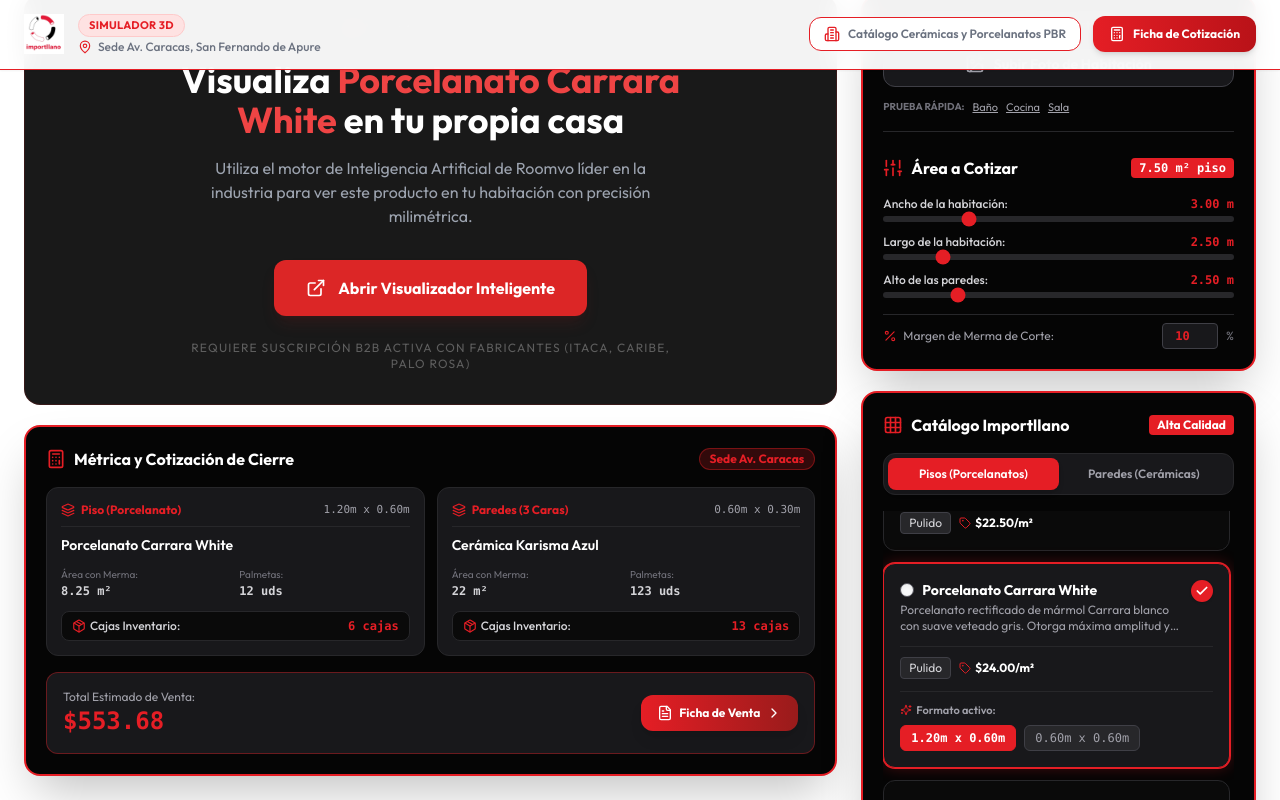
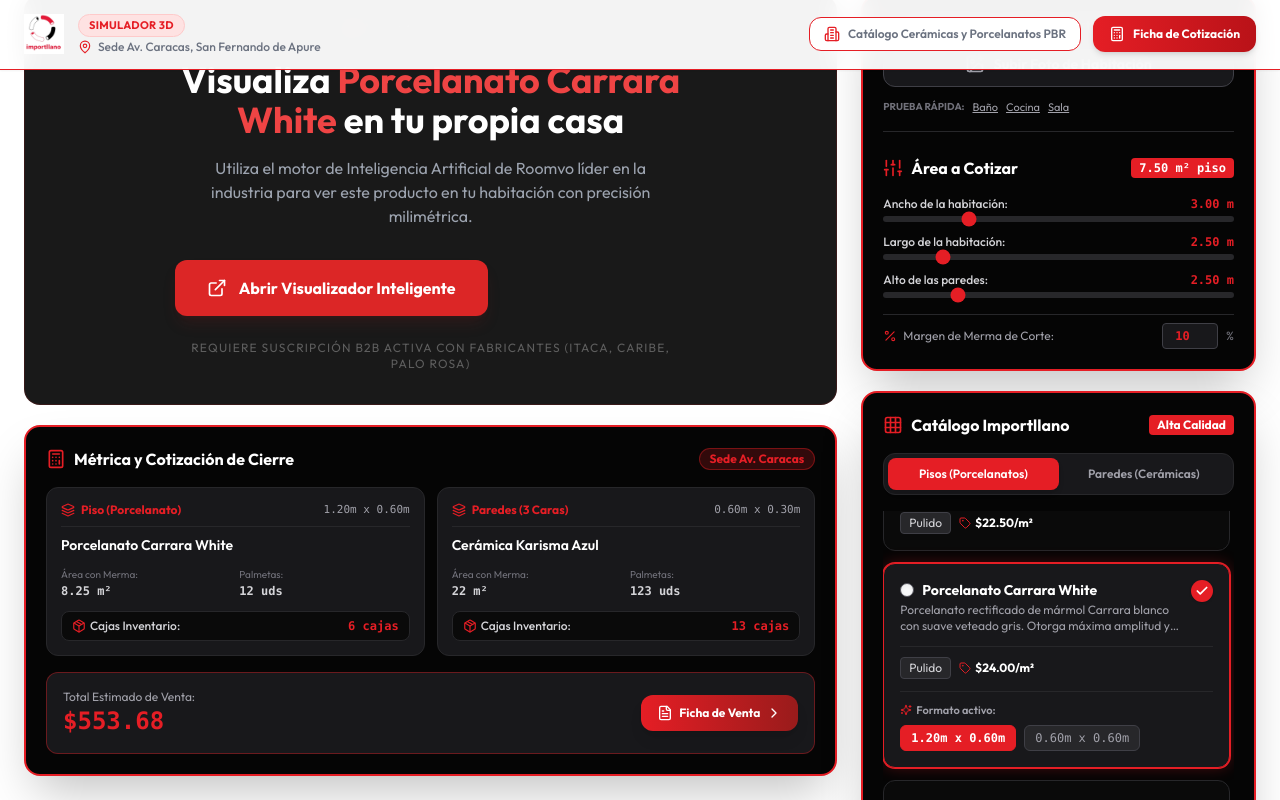
Before and after one commit to Tachirx/ceramicas_importllano, a React (Vite) app: page / in a window 1280 px wide. Both pictures are taken after a click on the element 1056 px from the left and 800 px from the top of the page. Shown: the part 99-899 px from the top of the page. Built offline with nearby package versions, Linux system fonts and the light colour scheme; no server answers.

Commit message:
Fallback to simple new tab redirect for Roomvo

```diff
--- a/src/componentes/dos_d/RoomvoWidget.tsx
+++ b/src/componentes/dos_d/RoomvoWidget.tsx
@@ -1,4 +1,4 @@
-import React, { useEffect } from 'react';
+import React from 'react';
 import { ExternalLink, Sparkles } from 'lucide-react';
 import { MaterialCeramico } from '../../tipos/materiales';
 
@@ -9,13 +9,17 @@
 const RoomvoWidget: React.FC<RoomvoWidgetProps> = ({ materialPiso }) => {
   const sku = materialPiso.id.toUpperCase();
 
-  // Mantenemos sincronizado el botón oculto en el HTML base con el SKU actual
-  useEffect(() => {
-    const hiddenBtn = document.getElementById('roomvo-hidden-trigger');
-    if (hiddenBtn) {
-      hiddenBtn.setAttribute('data-roomvo-sku', sku);
+  const lanzarRoomvo = () => {
+    // Si es un producto de Cerámicas Caribe, usamos su visualizador oficial directo
+    // Esto garantiza que siempre funcione sin problemas de integración B2B en Vercel
+    if (materialPiso.nombre.includes("Caribe")) {
+      window.open(`https://www.ceramicascaribe.com/roomvo/?roomvoStartVisualizer=true&sku=${sku}`, '_blank');
+    } else {
+      // Para otros fabricantes, usamos el enlace de distribuidor de Importllano
+      const vendorId = 'eod5g26v';
+      window.open(`https://www.roomvo.com/share/${vendorId}?sku=${sku}`, '_blank');
     }
-  }, [sku]);
+  };
 
   return (
     <div className="bg-black/90 rounded-2xl p-6 lg:p-8 flex flex-col items-center justify-center text-center relative overflow-hidden group min-h-[400px] border border-red-900/30">
@@ -36,15 +40,14 @@
           Utiliza el motor de Inteligencia Artificial de Roomvo líder en la industria para ver este producto en tu habitación con precisión milimétrica.
         </p>
 
-        {/* Usamos un <label> que redirige el clic nativo y confiable (isTrusted=true)
-            al botón oculto en el index.html al que roomvo_bg.js se amarró al inicio */}
-        <label
-          htmlFor="roomvo-hidden-trigger"
-          className="bg-red-600 hover:bg-red-700 text-white font-bold py-4 px-8 rounded-xl w-full sm:w-auto shadow-lg shadow-red-900/20 flex items-center justify-center gap-3 transition-all duration-300 transform hover:scale-105 cursor-pointer inline-flex"
+        {/* Botón Principal */}
+        <button
+          onClick={lanzarRoomvo}
+          className="bg-red-600 hover:bg-red-700 text-white font-bold py-4 px-8 rounded-xl w-full sm:w-auto shadow-lg shadow-red-900/20 flex items-center justify-center gap-3 transition-all duration-300 transform hover:scale-105"
         >
           <ExternalLink className="w-5 h-5" />
           Abrir Visualizador Inteligente
-        </label>
+        </button>
 
         <p className="mt-6 text-xs text-white/30 tracking-widest uppercase">
           Requiere suscripción B2B activa con fabricantes (Itaca, Caribe, Palo Rosa)
```
